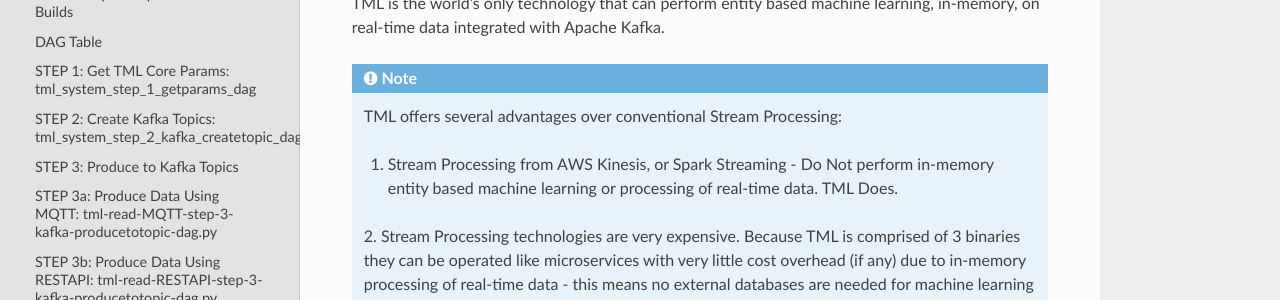
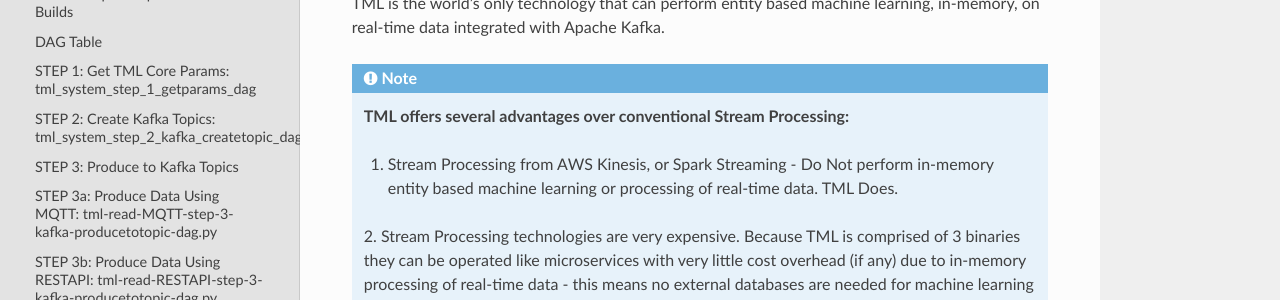
Before and after one commit to smaurice101/readthedocs, a Sphinx documentation site: the page built from docs/source/tmlbuilds.rst, in a window 1280 px wide. Shown: the part 224-524 px from the top of the page. Built offline with Sphinx 7.4.7 and the Read the Docs theme 2.0.0, drawn with Linux system fonts in a browser that asks for light colours.

```diff
--- a/docs/source/tmlbuilds.rst
+++ b/docs/source/tmlbuilds.rst
@@ -7,7 +7,7 @@ Why Do I Need TML?
 TML is the world's only technology that can perform entity based machine learning, in-memory, on real-time data integrated with Apache Kafka.
 
 .. note::
-   TML offers several advantages over conventional Stream Processing:
+   **TML offers several advantages over conventional Stream Processing:**
 
    1. Stream Processing from AWS Kinesis, or Spark Streaming - Do Not perform in-memory entity based machine learning or processing of real-time data.  TML Does.
 
```
